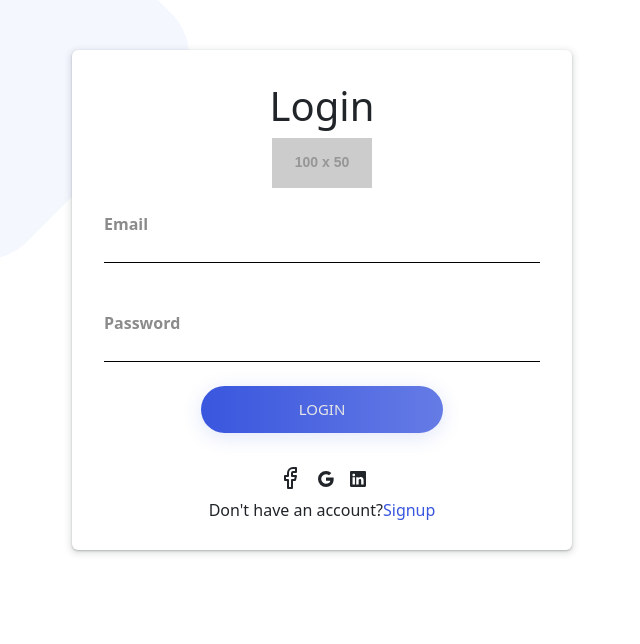
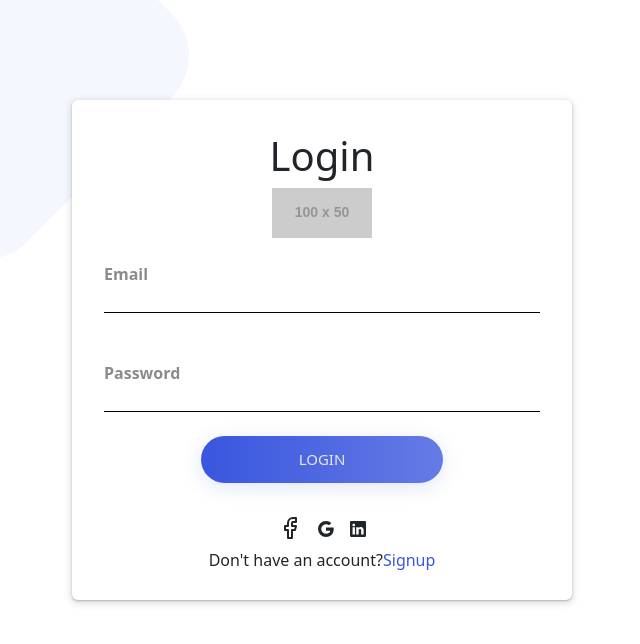
Before and after one commit to Tahirunity786/guerrounet-project, a plain HTML site: page login.html in a window 1280 px wide. Shown: the top 644 px of the page, without its empty margins (318-958 px from the left). Drawn offline with Linux system fonts and the light colour scheme; placeholder pictures from the web are drawn by us.

Commit message:
Second commit

```diff
--- a/login.html
+++ b/login.html
@@ -12,7 +12,7 @@
 </head>
 
 <body style="background-image: url(images/hero-1-bg-img.png);background-size: cover;background-repeat: repeat;" class="enb">
-    <div class="container-extra p-2 rounded">
+    <div class="container-extra p-2 rounded" style="margin-top: 50px; margin-bottom: 50px;">
         <h1 class="text-center mt-4">Login</h1>
         <div class="text-center">
             <img src="https://dummyimage.com/100x50/cccacc/060612" alt="logo">
```
Also changed, not shown: signUp.html (+1 -1 lines).
